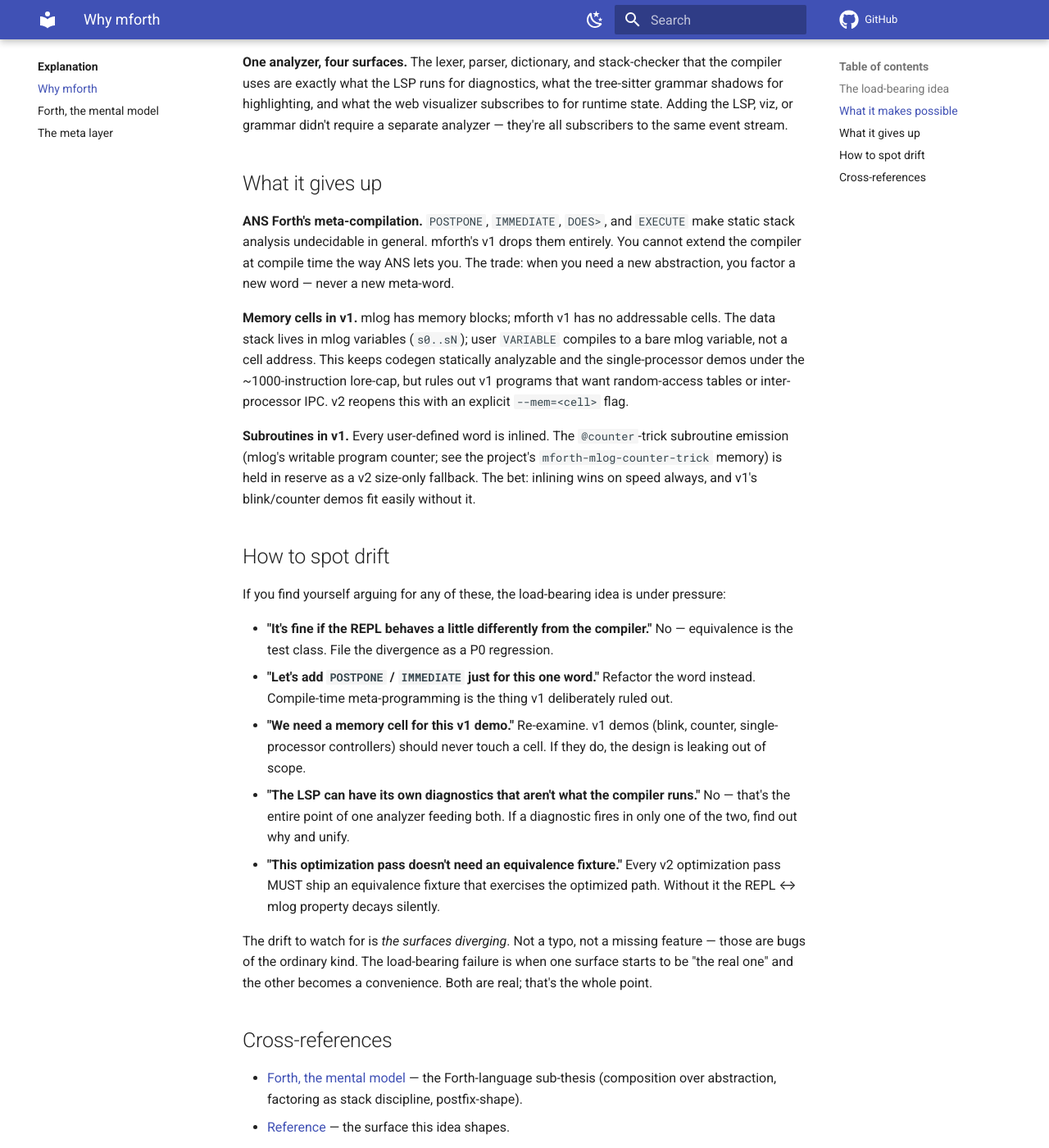
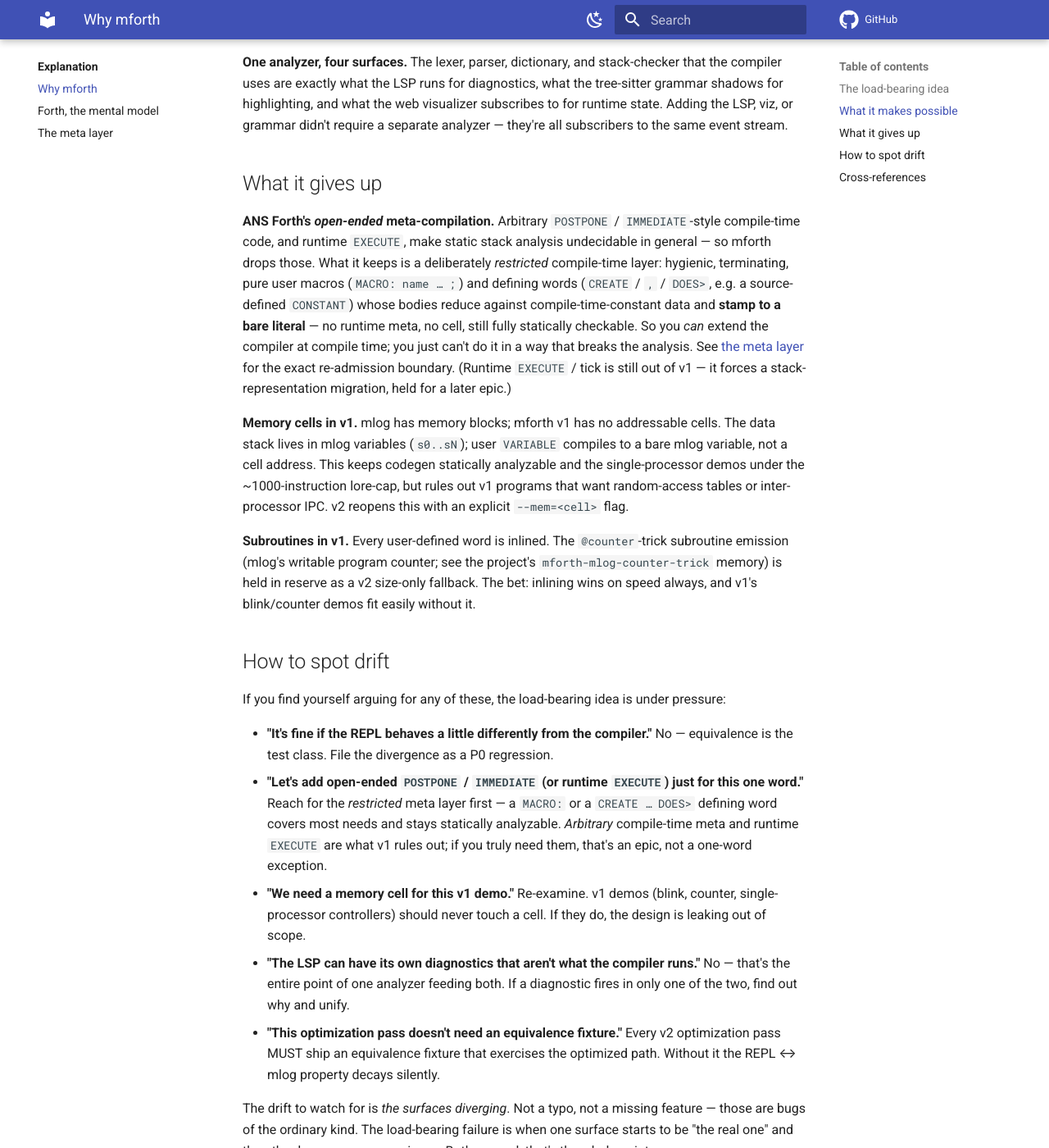
Before and after one commit to fkberthold/mforth, an MkDocs documentation site: the page built from docs/explanation/why-mforth.md, in a window 1280 px wide and 1400 px high, scrolled down 999 px. Shown: the whole window at 82% size. Built offline with MkDocs 1.6.1 and Material for MkDocs 9.7.7, drawn with Linux system fonts in a browser that asks for light colours; comment, search, counter and statistics services are not loaded.

Commit message:
mforth-fm8: why-mforth.md — document restricted meta re-admission (DOES>/MACRO: no longer 'dropped entirely')

```diff
--- a/docs/explanation/why-mforth.md
+++ b/docs/explanation/why-mforth.md
@@ -52,11 +52,19 @@ analyzer — they're all subscribers to the same event stream.
 
 ## What it gives up
 
-**ANS Forth's meta-compilation.** `POSTPONE`, `IMMEDIATE`, `DOES>`,
-and `EXECUTE` make static stack analysis undecidable in general.
-mforth's v1 drops them entirely. You cannot extend the compiler at
-compile time the way ANS lets you. The trade: when you need a new
-abstraction, you factor a new word — never a new meta-word.
+**ANS Forth's *open-ended* meta-compilation.** Arbitrary `POSTPONE` /
+`IMMEDIATE`-style compile-time code, and runtime `EXECUTE`, make static
+stack analysis undecidable in general — so mforth drops those. What it
+keeps is a deliberately *restricted* compile-time layer: hygienic,
+terminating, pure user macros (`MACRO: name … ;`) and defining words
+(`CREATE` / `,` / `DOES>`, e.g. a source-defined `CONSTANT`) whose
+bodies reduce against compile-time-constant data and **stamp to a bare
+literal** — no runtime meta, no cell, still fully statically checkable.
+So you *can* extend the compiler at compile time; you just can't do it
+in a way that breaks the analysis. See [the meta layer](meta-layer.md)
+for the exact re-admission boundary. (Runtime `EXECUTE` / tick is still
+out of v1 — it forces a stack-representation migration, held for a
+later epic.)
 
 **Memory cells in v1.** mlog has memory blocks; mforth v1 has no
 addressable cells. The data stack lives in mlog variables
@@ -82,9 +90,12 @@ idea is under pressure:
 - **"It's fine if the REPL behaves a little differently from the
   compiler."** No — equivalence is the test class. File the
   divergence as a P0 regression.
-- **"Let's add `POSTPONE` / `IMMEDIATE` just for this one word."**
-  Refactor the word instead. Compile-time meta-programming is the
-  thing v1 deliberately ruled out.
+- **"Let's add open-ended `POSTPONE` / `IMMEDIATE` (or runtime
+  `EXECUTE`) just for this one word."** Reach for the *restricted* meta
+  layer first — a `MACRO:` or a `CREATE … DOES>` defining word covers
+  most needs and stays statically analyzable. *Arbitrary* compile-time
+  meta and runtime `EXECUTE` are what v1 rules out; if you truly need
+  them, that's an epic, not a one-word exception.
 - **"We need a memory cell for this v1 demo."** Re-examine. v1
   demos (blink, counter, single-processor controllers) should never
   touch a cell. If they do, the design is leaking out of scope.
```
Also changed, not shown: 1 other file.
